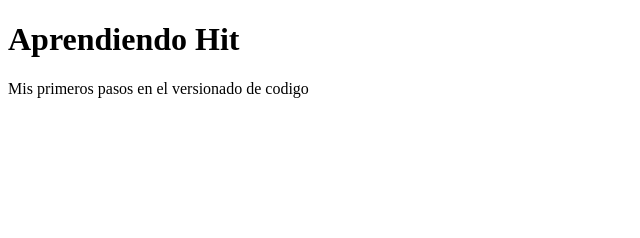
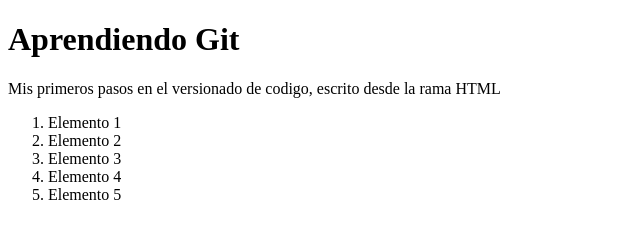
Before and after one commit to AlexumaDW/youtube-git-main, a plain HTML site: page index.html in a window 1280 px wide. Shown: the whole page, without its empty margins (0-640 px from the left). Drawn offline with Linux system fonts and the light colour scheme.

Commit message:
Agregando index.js al index.html

```diff
--- a/index.html
+++ b/index.html
@@ -9,8 +9,16 @@
 </head>
 
 <body>
-  <h1>Aprendiendo Hit</h1>
-  <p>Mis primeros pasos en el versionado de codigo</p>
+  <h1>Aprendiendo Git</h1>
+  <p>Mis primeros pasos en el versionado de codigo, escrito desde la rama HTML</p>
+  <ol>
+    <li>Elemento 1</li>
+    <li>Elemento 2</li>
+    <li>Elemento 3</li>
+    <li>Elemento 4</li>
+    <li>Elemento 5</li>
+  </ol>
+  <script src="index.js"></script>
 </body>
 
 </html>
```
